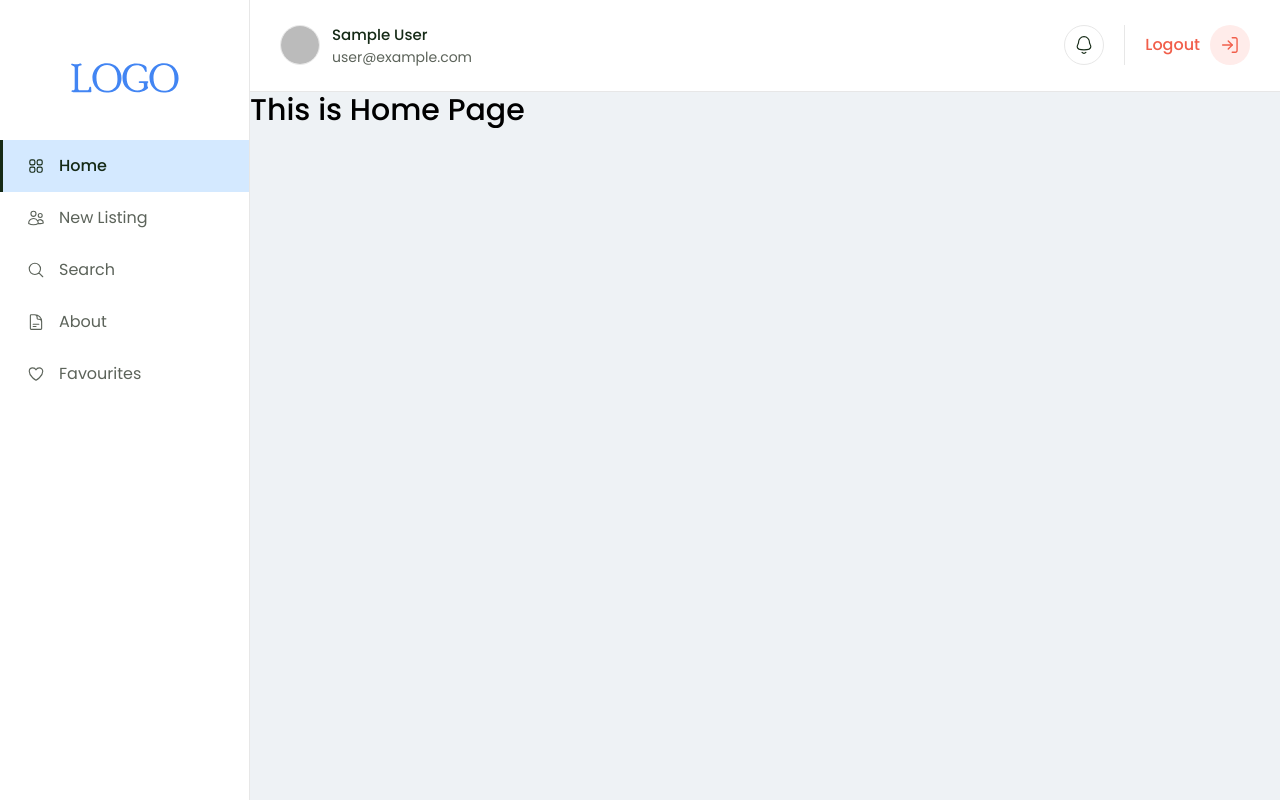
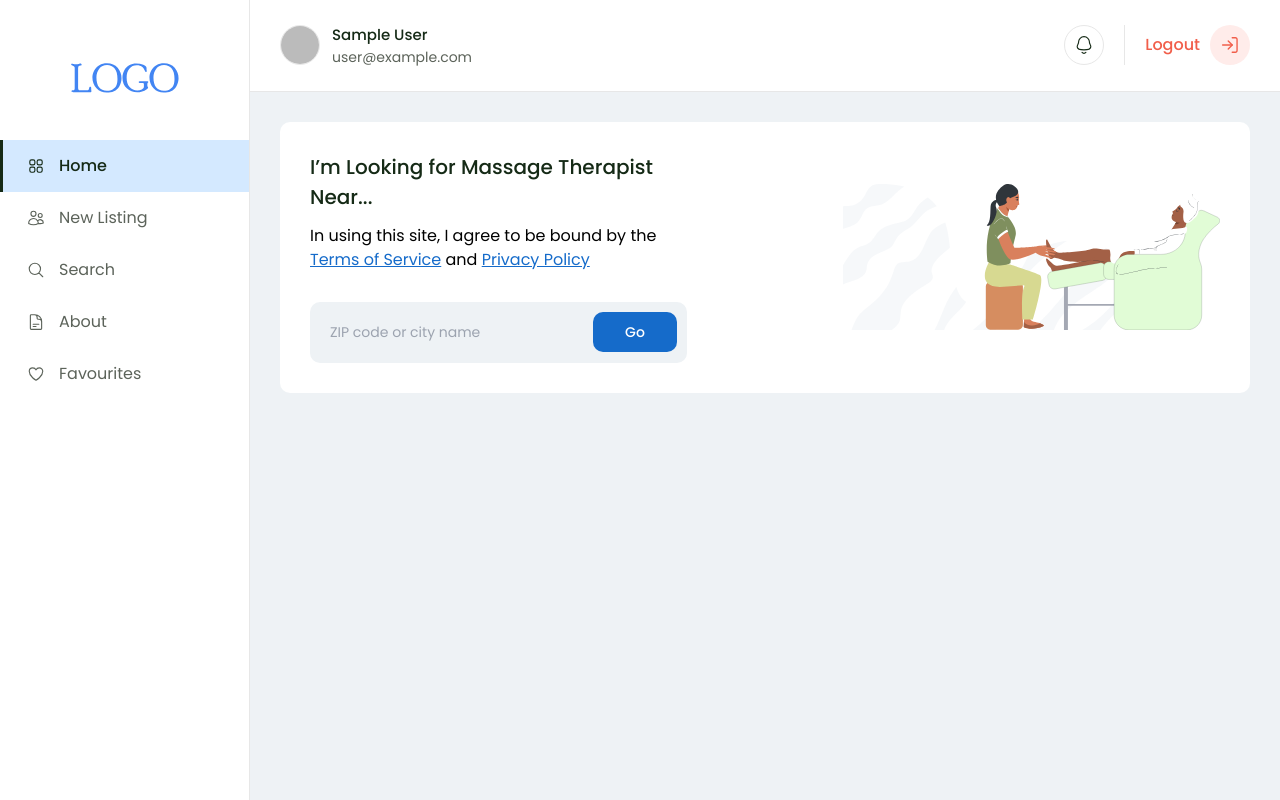
Before and after one commit to robiuzzaman4/find-therapist, a React (Vite) app: page /dashboard in a window 1280 px wide. Built offline with nearby package versions, Linux system fonts and the light colour scheme; no server answers; sample sign-in values are in the browser's storage.

Commit message:
[DONE] dashboard hero section design done

```diff
--- /dev/null
+++ b/src/components/hero.jsx
@@ -0,0 +1,55 @@
+import heroBg from "../assets/images/hero-texture-grp.svg";
+
+const Hero = () => {
+  return (
+    <div className="w-full bg-ft-white rounded-[10px] px-4 py-6 md:px-[30px] md:py-[30px] grid lg:grid-cols-2 gap-[56px] lg:gap-[100px] xl:gap-[156px]">
+      {/* hero left section */}
+      <div className="flex flex-col gap-[30px]">
+        <span className="flex flex-col gap-3">
+          <h4 className="text-xl text-ft-black font-medium leading-[30px]">
+            I&rsquo;m Looking for Massage Therapist Near...
+          </h4>
+          <p>
+            In using this site, I agree to be bound by the{" "}
+            <span className="text-ft-blue-500 underline">Terms of Service</span>{" "}
+            and{" "}
+            <span className="text-ft-blue-500 underline">Privacy Policy</span>
+          </p>
+        </span>
+        {/* search bar */}
+        <div className="hidden lg:block w-full relative">
+          <input
+            type="text"
+            className="h-full w-full bg-ft-gray-400 rounded-[10px] focus-visible:outline-none px-5 py-5 text-ft-gray-500 text-sm"
+            placeholder="ZIP code or city name"
+          />
+          <button className="h-10 w-[84px] rounded-[10px] bg-ft-blue-500 text-ft-white font-medium text-sm absolute top-2.5 right-2.5">
+            Go
+          </button>
+        </div>
+      </div>
+
+      {/* hero right section */}
+      <div className="w-full h-full">
+        <img
+          src={heroBg}
+          alt="hero bg"
+          className="w-full h-full ml-auto object-contain"
+        />
+      </div>
+      {/* search bar */}
+      <div className="lg:hidden w-full relative">
+        <input
+          type="text"
+          className="h-full w-full bg-ft-gray-400 rounded-[10px] focus-visible:outline-none px-5 py-5 text-ft-gray-500 text-sm"
+          placeholder="ZIP code or city name"
+        />
+        <button className="h-10 w-[84px] rounded-[10px] bg-ft-blue-500 text-ft-white font-medium text-sm absolute top-2.5 right-2.5">
+          Go
+        </button>
+      </div>
+    </div>
+  );
+};
+
+export default Hero;
--- a/src/layout/dashboard-layout.jsx
+++ b/src/layout/dashboard-layout.jsx
@@ -4,11 +4,11 @@ import Sidebar from "../components/sidebar";
 
 const DashboardLayout = () => {
   return (
-    <div className="flex-1 items-start lg:grid lg:grid-cols-[250px_minmax(0,1fr)]  min-h-screen w-full relative bg-ft-gray-400">
+    <div className="flex-1 items-start lg:grid lg:grid-cols-[250px_minmax(0,1fr)] min-h-screen w-full relative bg-ft-gray-400">
       {/* sidebar */}
       <Sidebar />
       {/* outlet */}
-      <div className="overflow-hidden">
+      <div className="overflow-hidden min-h-screen">
         <Navbar />
         <Outlet />
       </div>
--- a/src/pages/home.jsx
+++ b/src/pages/home.jsx
@@ -1,10 +1,10 @@
+import Hero from "../components/hero";
+
 const Home = () => {
   return (
-    <>
-      <div className="text-3xl font-medium">
-        <h1>This is Home Page</h1>
-      </div>
-    </>
+    <div className="lg:px-[30px] py-3 lg:py-[30px]">
+      <Hero/>
+    </div>
   );
 };
 
```
Also changed, not shown: src/assets/images/hero-texture-grp.svg (added), src/assets/images/texture.svg (added).
